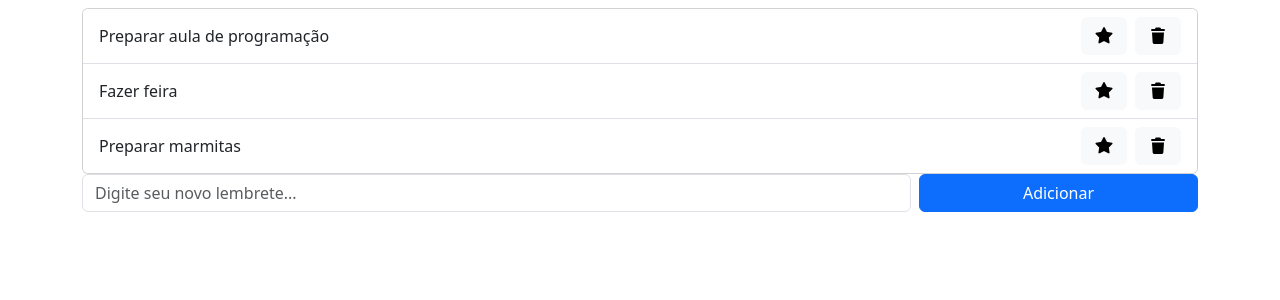
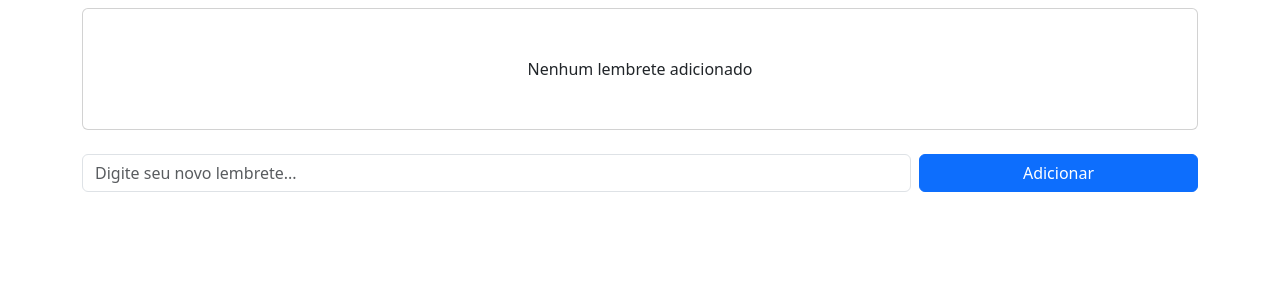
Before and after one commit to devenzonascimento/20252-fatec-ipi-pdm-projeto-p1, a React (Vite) app: page / in a window 1280 px wide. Shown: the top 300 px of the page. Built offline with nearby package versions, Linux system fonts and the light colour scheme.

Commit message:
feat(p1): exibe lista real

```diff
--- a/src/App.jsx
+++ b/src/App.jsx
@@ -7,20 +7,16 @@ class App extends React.Component {
     lembretes: [],
   };
 
-  aoAdicionar = (lembrete) => {
+  aoAdicionar = (tituloDoLembrete) => {
+    const lembrete = { titulo: tituloDoLembrete, favorito: false };
+
     this.setState({ lembretes: [lembrete, ...this.state.lembretes] });
   };
 
   render() {
     return (
       <div className="container mt-2">
-        <LembreteLista
-          lembretes={[
-            { id: 1, titulo: "Preparar aula de programação", favorito: true },
-            { id: 2, titulo: "Fazer feira", favorito: false },
-            { id: 3, titulo: "Preparar marmitas", favorito: false },
-          ]}
-        />
+        <LembreteLista lembretes={this.state.lembretes} />
         <LembreteEntrada aoAdicionar={this.aoAdicionar} />
       </div>
     );
--- a/src/LembreteEntrada.jsx
+++ b/src/LembreteEntrada.jsx
@@ -18,7 +18,7 @@ class LembreteEntrada extends React.Component {
 
   render() {
     return (
-      <div className="d-sm-flex d-block align-items-center">
+      <div className="mt-4 d-sm-flex d-block align-items-center">
         <input
           type="text"
           className="form-control"
--- a/src/LembreteLista.jsx
+++ b/src/LembreteLista.jsx
@@ -4,6 +4,7 @@ class LembreteLista extends React.Component {
   render() {
     return (
       <div className="card">
+        {this.props.lembretes.length > 0 ? (
           <ul class="list-group list-group-flush">
             {this.props.lembretes.map((lembrete) => (
               <li class="list-group-item d-flex align-items-center justify-content-between">
@@ -21,6 +22,11 @@ class LembreteLista extends React.Component {
               </li>
             ))}
           </ul>
+        ) : (
+          <div className="w-100 py-5 d-flex align-items-center justify-content-center">
+            <p className="m-0 text-center">Nenhum lembrete adicionado</p>
+          </div>
+        )}
       </div>
     );
   }
```
Lines whose indentation alone changed are shown as unchanged.
